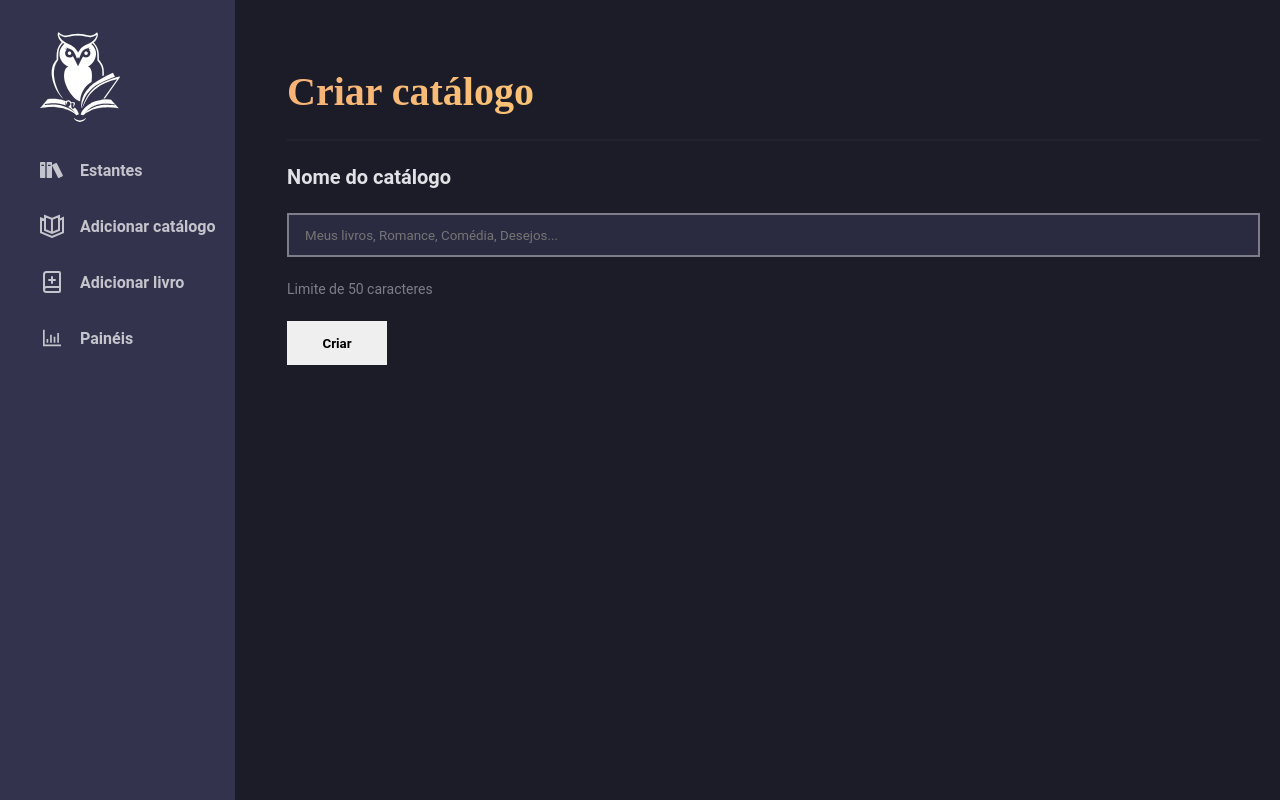
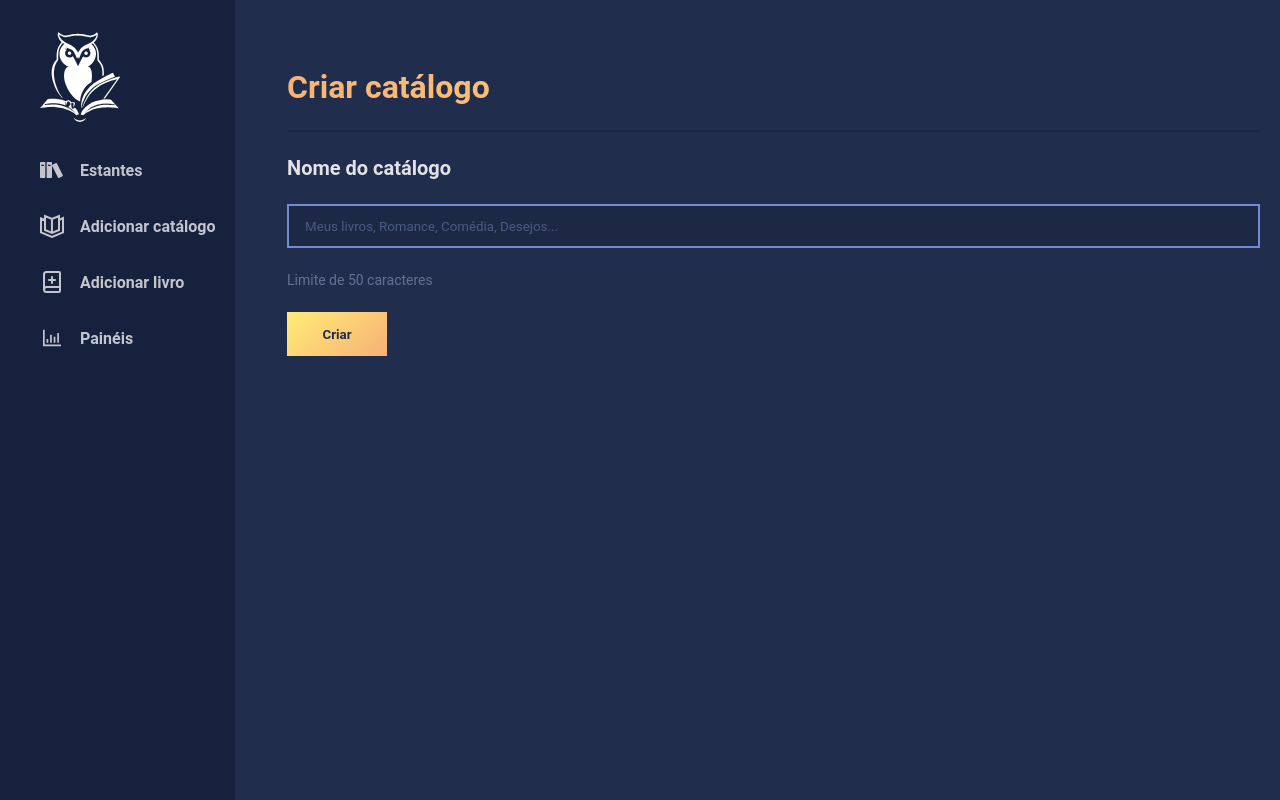
Before and after one commit to rebecaCaroba/direowl-tcc, a React (Vite) app: page /library/add-catalog in a window 1280 px wide. Built offline with nearby package versions, Linux system fonts and the light colour scheme.

Commit message:
Mudando as cores

```diff
--- a/src/Layout/style.scss
+++ b/src/Layout/style.scss
@@ -1,11 +1,21 @@
 @import '../styles/config/variables';
 
 input {
-    background-color: #2a2b40;
-    border: 2px solid #7c7c8a;
-    color: #e1e1e6;
+    background-color: $c-first-500;
+    border: 2px solid $c-first-400;
+    color: #fff;
     padding: 1rem;
     height: 2.75rem;
+
+    &::placeholder {
+        color: $c-first-300;
+    }
+}
+
+.btn-yellow {
+    background: rgb(255,237,118);
+    background: linear-gradient(139deg, rgba(255,237,118,1) 0%, rgba(247,177,118,1) 100%);
+    color: $c-first;
 }
 
 button {
--- a/src/components/Aside/style.scss
+++ b/src/components/Aside/style.scss
@@ -1,7 +1,7 @@
 @import '../../styles/config/variables';
 
 aside {
-  background-color: $c-first-250;
+  background-color: $c-first-450;
   width: 235px;
   padding: 0 0 1.5rem 1.5rem;
   position: fixed;
--- a/src/components/BookShelves/index.tsx
+++ b/src/components/BookShelves/index.tsx
@@ -7,7 +7,7 @@ export function BookShelves() {
     return (
         <main>
             <div className='bookshelves-container'>
-                <h1>Livros de comédia</h1>
+                <h1 className='text-yelow'>Livros de comédia</h1>
                 <section className='bookshelves-content'>
                     <div className='book'>
                         <div>
@@ -30,7 +30,7 @@ export function BookShelves() {
                 </section>
             </div>
             <div className='bookshelves-container'>
-                <h1>Livros de comédia</h1>
+                <h1 className='text-yelow'>Livros de comédia</h1>
                 <section className='bookshelves-content'>
                     <div className='book'>
                         <div>
--- a/src/components/BookShelves/style.scss
+++ b/src/components/BookShelves/style.scss
@@ -38,7 +38,7 @@
 .bookshelve {
     width: 100%;
     height: 1.8rem;
-    background-color: $c-first-200;
+    background-color: $c-first-300;
     box-shadow: rgba(0, 0, 0, 0.581) 0px 20px 25px -5px, rgba(0, 0, 0, 0.395) 0px 10px 10px -5px;
     margin-bottom: -5px;
     border-radius: 4px 4px 10px 10px;
--- a/src/components/header/style.scss
+++ b/src/components/header/style.scss
@@ -1,14 +1,14 @@
 @import '../../styles/config/variables';
 
 .Header {
-    background-color: $c-first-250;
+    background-color: $c-first-450;
     width: 235px;
 
     .header-sidebar-logo {
         display: none;
 
         a:hover {
-            background: $c-first-250;
+            background: $c-first-450;
             color: $c-secondary;
         }
     }
--- a/src/pages/Library/AddBook/index.tsx
+++ b/src/pages/Library/AddBook/index.tsx
@@ -6,7 +6,7 @@ export function AddBook() {
     return (
         <>
             <div className="addbook-container">
-            <h1>Adicionar livro</h1>
+            <h1 className="text-yelow">Adicionar livro</h1>
                 <div className="addbook-content">
                     <nav>
                         <ul>
@@ -40,7 +40,7 @@ export function AddBook() {
                                 <IoSearch size={32} />
                             </div>
 
-                            <button type="submit">Pesquisar</button>
+                            <button className="btn-yellow" type="submit">Pesquisar</button>
                         </form>
                     </section>
                 </div>
--- a/src/pages/Library/AddBook/style.scss
+++ b/src/pages/Library/AddBook/style.scss
@@ -30,7 +30,7 @@
                 padding-bottom: 1.03rem;
             }
 
-            a:hover {
+            a:hover, a:focus   {
                 border-bottom: 3px solid $c-secondary;
             }
         }
--- a/src/pages/Library/AddCatalog/index.tsx
+++ b/src/pages/Library/AddCatalog/index.tsx
@@ -4,13 +4,13 @@ export function AddCatalog() {
     return (
         <>
             <div className="addcatolog-container">
-                <h1>Criar catálogo</h1>
+                <h1 className='text-yelow'>Criar catálogo</h1>
                 <div className="addcatalog-content">
                     <form>
                         <label htmlFor="addCatalog">Nome do catálogo</label>
                         <input type="text" max={40} name="addCatalog" id="addCatalog" placeholder='Meus livros, Romance, Comédia, Desejos...' />
                         <span>Limite de 50 caracteres</span>
-                        <button type="submit">Criar</button>
+                        <button className='btn-yellow' type="submit">Criar</button>
                     </form>
                 </div>
             </div>
--- a/src/pages/Library/AddCatalog/style.scss
+++ b/src/pages/Library/AddCatalog/style.scss
@@ -17,7 +17,7 @@
 
         span {
             font-size: $small;
-            color: $c-gray-500;
+            color: $c-first-100;
         }
 
         button {
--- a/src/pages/Library/Book/style.scss
+++ b/src/pages/Library/Book/style.scss
@@ -31,6 +31,12 @@
     .timer {
         display: flex;
         align-items: center;
+        gap: 0.2rem;
+        margin-top: 0.4rem;
+
+        svg {
+            color: $c-first-100;
+        }
     }
 
     svg {
@@ -51,8 +57,10 @@
         margin-top: 2rem;
     }
 
+
+
     .button-fav {
-        background-color: #2e3039;
+        background-color: $c-first-450;
         color: $c-gray-100;
         width: 50%;
         letter-spacing: 1px;
--- a/src/styles/config/_colors.scss
+++ b/src/styles/config/_colors.scss
@@ -11,13 +11,17 @@ $c-gray-900: #121214;
 
 
 
-$c-first: #1c1c28;
+$c-first: #212D4C;
 
-$c-first-250: #33334d;
+
+$c-first-100: #666f98;
 $c-first-200: #404668;
-$c-first-300: #666f98;
-$c-first-500: #212130;
-$c-first-700: #0c1017;
+$c-first-300: #4C5A86;
+$c-first-400: #718CD2;
+$c-first-450: #16213D;
+$c-first-500: #1D2845;
+
+// $c-first-700: #0c1017;
 
 $c-secondary: #f7b176;
 $c-secondary-100: #ffed76;
--- a/src/styles/global.scss
+++ b/src/styles/global.scss
@@ -24,13 +24,11 @@ button {
     font-size: 400;
 }
 
-h1 {
-    font-family: 'sans-serif';
+.text-yelow {
     background: -webkit-linear-gradient(139deg, rgba(255,237,118,1) 0%, rgba(247,177,118,1) 100%);
     background-clip: border-box;
     -webkit-background-clip: text;
     -webkit-text-fill-color: transparent;
-    font-size: 40px;
 }
 
 .container {
```
